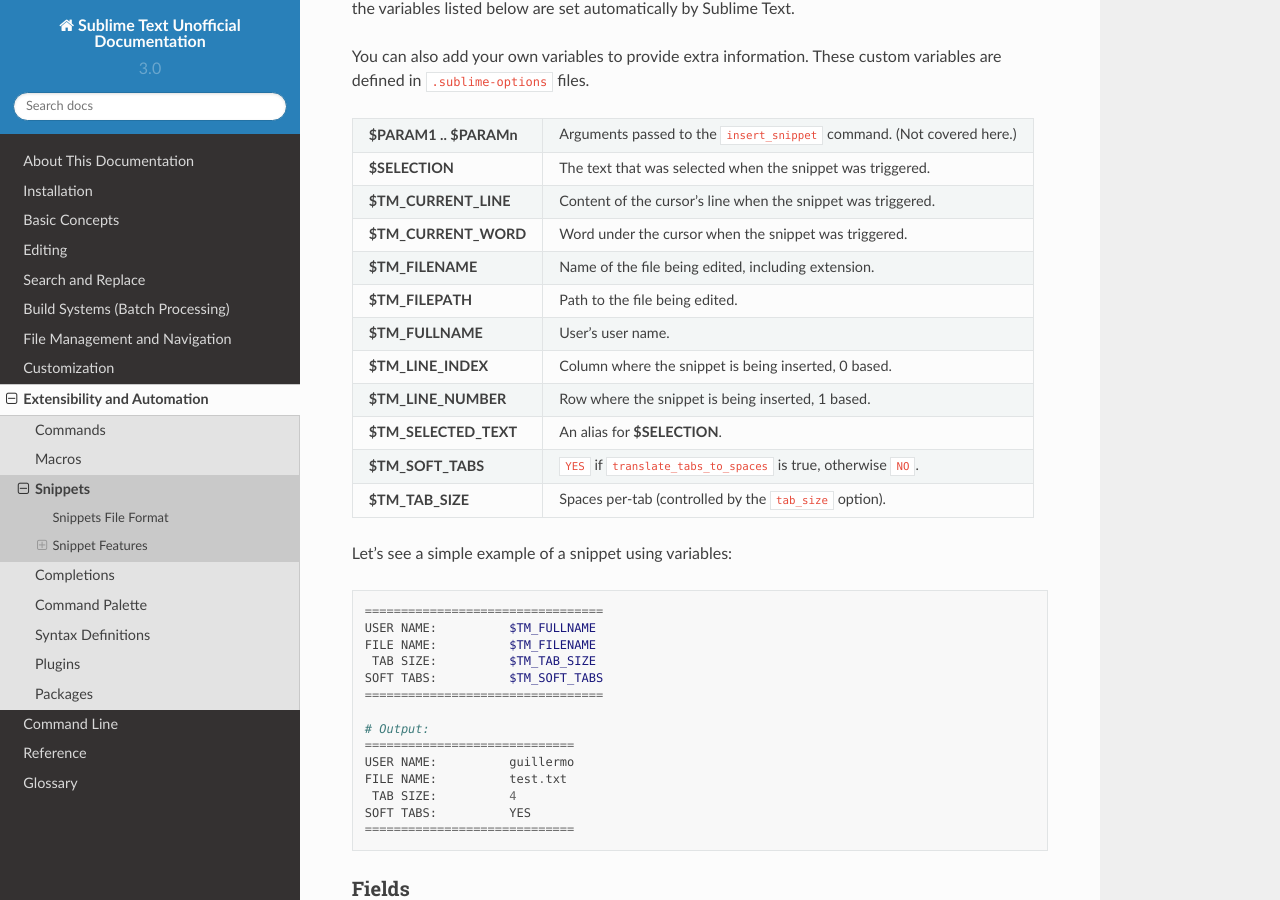
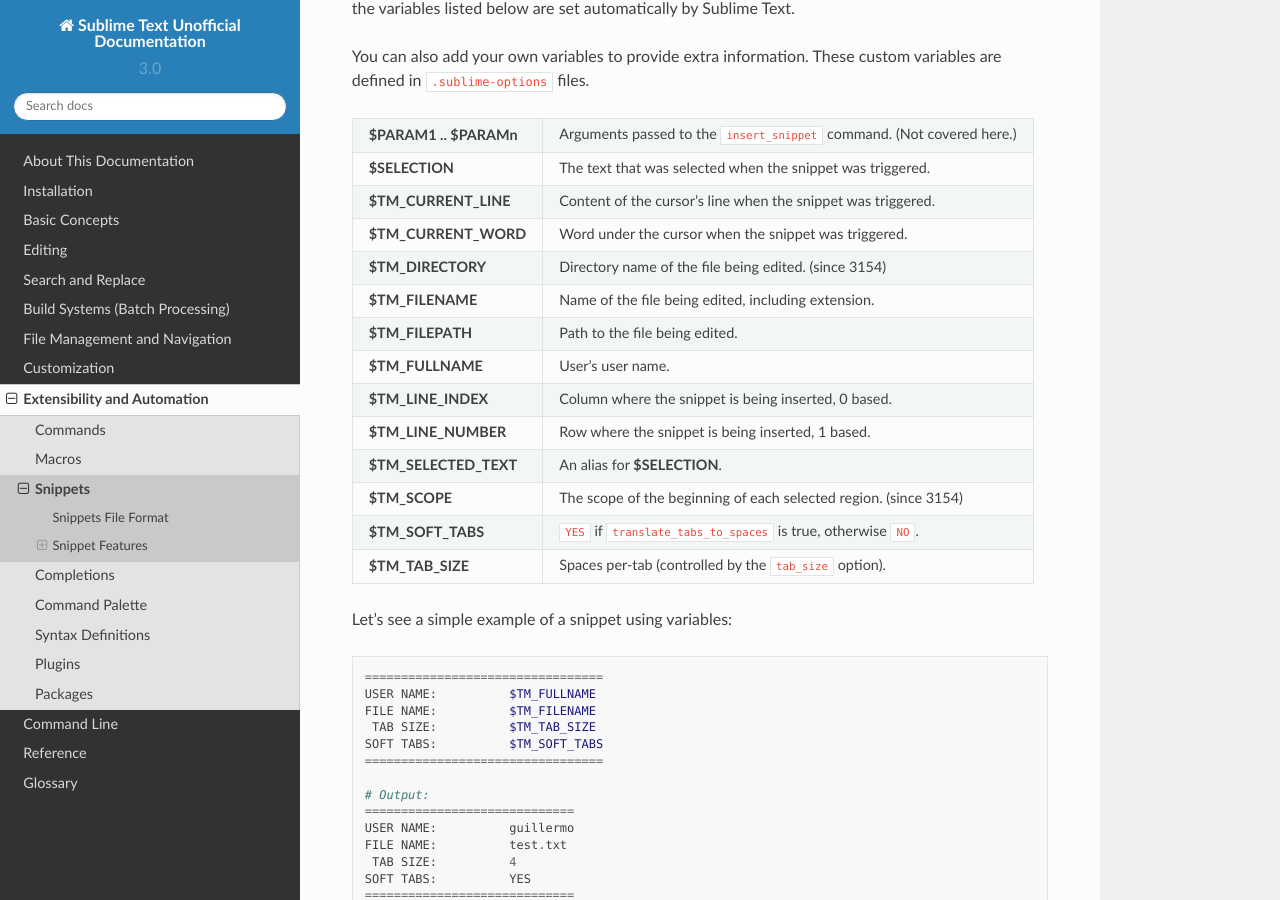
Before and after one commit to guillermooo/sublime-undocs, a Sphinx documentation site: the page built from source/extensibility/snippets.rst, in a window 1280 px wide and 900 px high, scrolled down 2002 px. Built offline with Sphinx 7.4.7 and the Read the Docs theme 2.0.0, drawn with Linux system fonts in a browser that asks for light colours.

Commit message:
Add new snippet variables

```diff
--- a/source/extensibility/snippets.rst
+++ b/source/extensibility/snippets.rst
@@ -109,12 +109,14 @@
 **$SELECTION**             The text that was selected when the snippet was triggered.
 **$TM_CURRENT_LINE**       Content of the cursor's line when the snippet was triggered.
 **$TM_CURRENT_WORD**       Word under the cursor when the snippet was triggered.
+**$TM_DIRECTORY**          Directory name of the file being edited. (since 3154)
 **$TM_FILENAME**           Name of the file being edited, including extension.
 **$TM_FILEPATH**           Path to the file being edited.
 **$TM_FULLNAME**           User's user name.
 **$TM_LINE_INDEX**         Column where the snippet is being inserted, 0 based.
 **$TM_LINE_NUMBER**        Row where the snippet is being inserted, 1 based.
 **$TM_SELECTED_TEXT**      An alias for **$SELECTION**.
+**$TM_SCOPE**              The scope of the beginning of each selected region. (since 3154)
 **$TM_SOFT_TABS**          ``YES`` if ``translate_tabs_to_spaces`` is true, otherwise ``NO``.
 **$TM_TAB_SIZE**           Spaces per-tab (controlled by the ``tab_size`` option).
 ======================     =======================================================================
```
